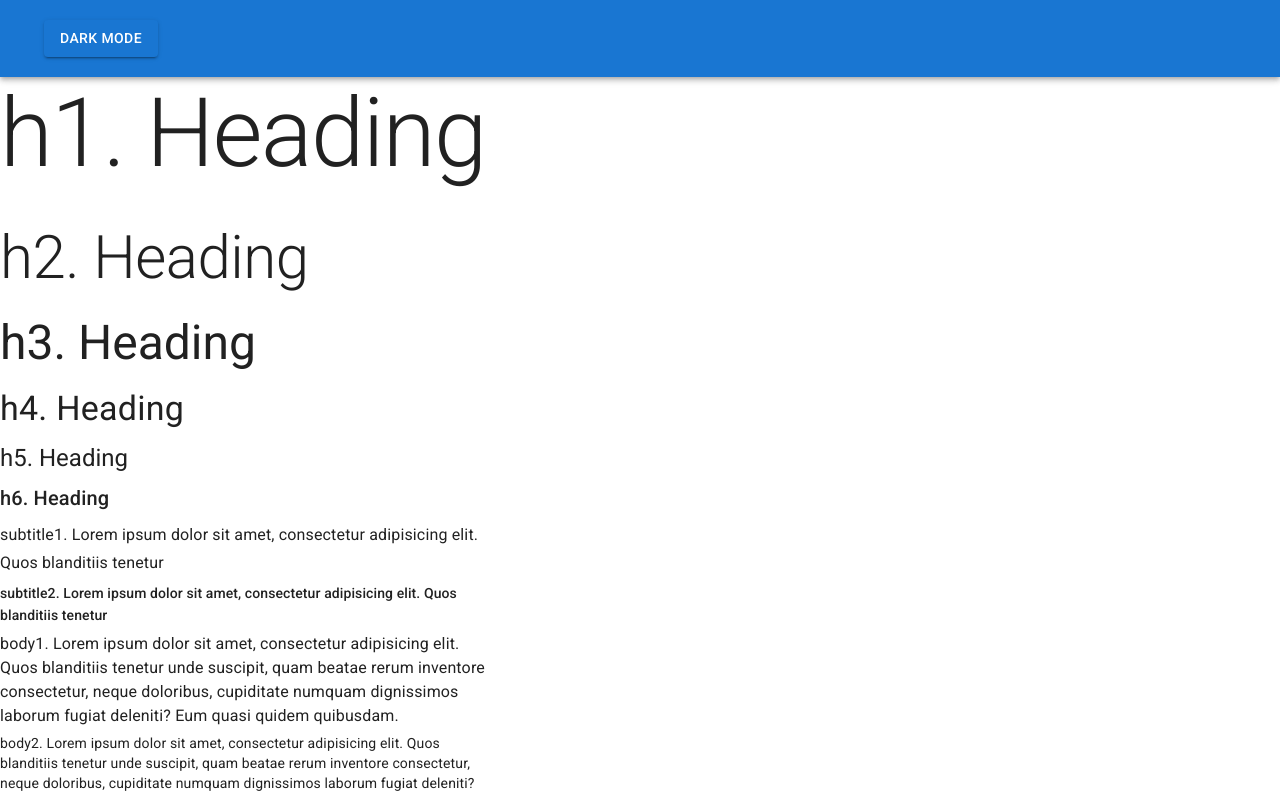
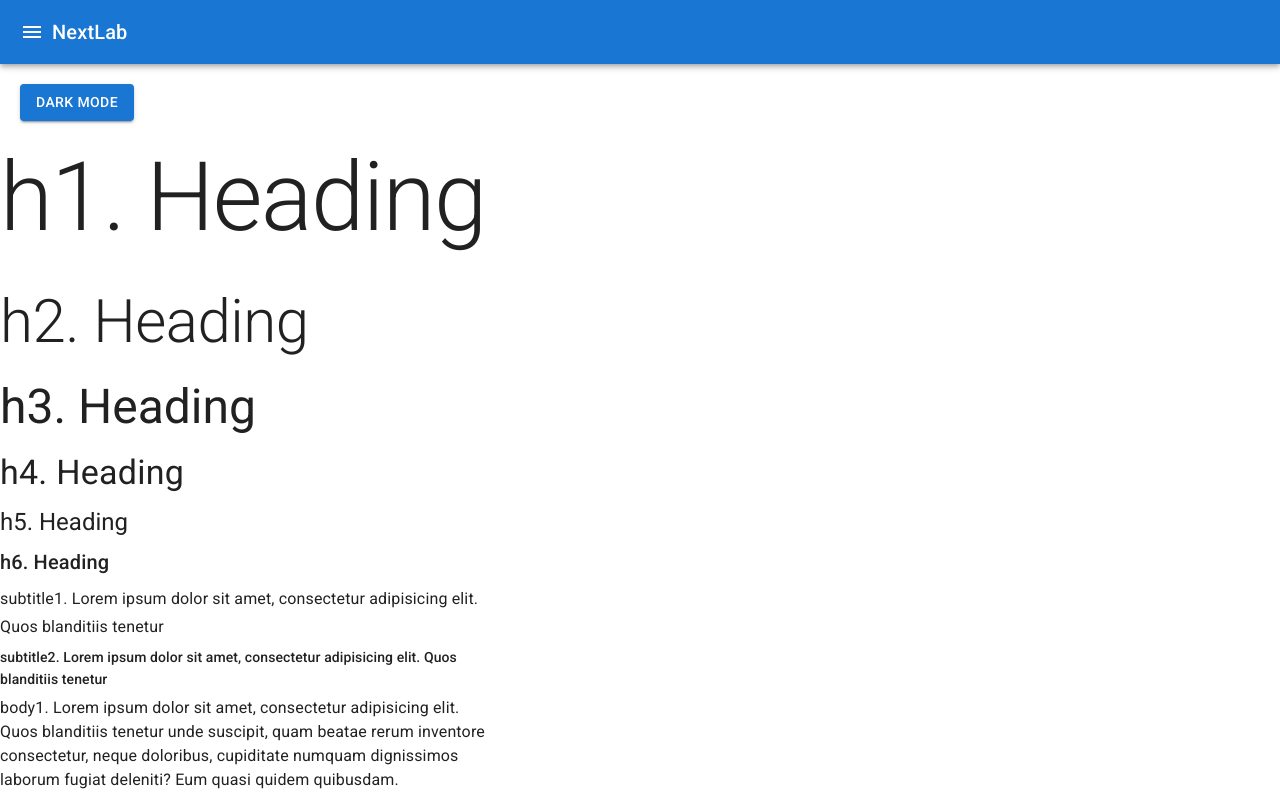
Before and after one commit to zerlix/NextLab, a Next.js app: page / in a window 1280 px wide. Shown: the top 795 px of the page. Built offline with nearby package versions, Linux system fonts and the light colour scheme.

Commit message:
modified:   src/components/Navbar.js

```diff
--- a/src/app/page.js
+++ b/src/app/page.js
@@ -1,8 +1,9 @@
 import TextTest from '@/components/Typography';
-
+import ThemeSwitcher from '@/components/themes/ThemeSwitcher';
 export default function HomePage() {
   return (
     <div>
+       <ThemeSwitcher />
     <TextTest />
     </div>
   );
--- a/src/components/Navbar.js
+++ b/src/components/Navbar.js
@@ -1,17 +1,59 @@
-"use client";
+import React, { useState } from "react";
+import { AppBar, Toolbar, IconButton, Menu, MenuItem, Typography } from "@mui/material";
+import MenuIcon from "@mui/icons-material/Menu";
 
-import { AppBar, Toolbar, Box } from "@mui/material";
-import ThemeSwitcher from "@/components/themes/ThemeSwitcher";
+function App() {
+  // State, um das Ankerelement für das Menü zu verfolgen
+  const [anchorEl, setAnchorEl] = useState(null);
 
+  // Funktion, um das Menü zu öffnen, indem das Ankerelement gesetzt wird
+  const handleMenuOpen = (event) => {
+    setAnchorEl(event.currentTarget);
+  };
 
-export default function Navbar() {
+  // Funktion, um das Menü zu schließen, indem das Ankerelement zurückgesetzt wird
+  const handleMenuClose = () => {
+    setAnchorEl(null);
+  };
+
   return (
-    <Box sx={{ flexGrow: 1 }}>
+    <>
+      {/* AppBar oben auf der Seite */}
       <AppBar position="static">
+
         <Toolbar>
-          <ThemeSwitcher />
+
+          {/* IconButton für das Hamburger-Menü */}
+          <IconButton
+            edge="start"
+            color="inherit"
+            aria-label="menu"
+            onClick={handleMenuOpen}
+          >
+            <MenuIcon />
+          </IconButton>
+
+          {/* Titel der App */}
+          <Typography variant="h6" component="div" sx={{ flexGrow: 1 }}>
+            NextLab
+          </Typography>
         </Toolbar>
+
       </AppBar>
-    </Box>
+
+      {/* Dropdown-Menü, das erscheint, wenn das Hamburger-Menü geklickt wird */}
+      <Menu
+        anchorEl={anchorEl} // Positioniert das Menü am Ankerelement
+        open={Boolean(anchorEl)} // Öffnet das Menü, wenn anchorEl nicht null ist
+        onClose={handleMenuClose} // Schließt das Menü, wenn außerhalb geklickt wird
+      >
+        {/* Einzelne Menüeinträge */}
+        <MenuItem onClick={handleMenuClose}>Home</MenuItem>
+        <MenuItem onClick={handleMenuClose}>About</MenuItem>
+        <MenuItem onClick={handleMenuClose}>Contact</MenuItem>
+      </Menu>
+    </>
   );
 }
+
+export default App;
```
